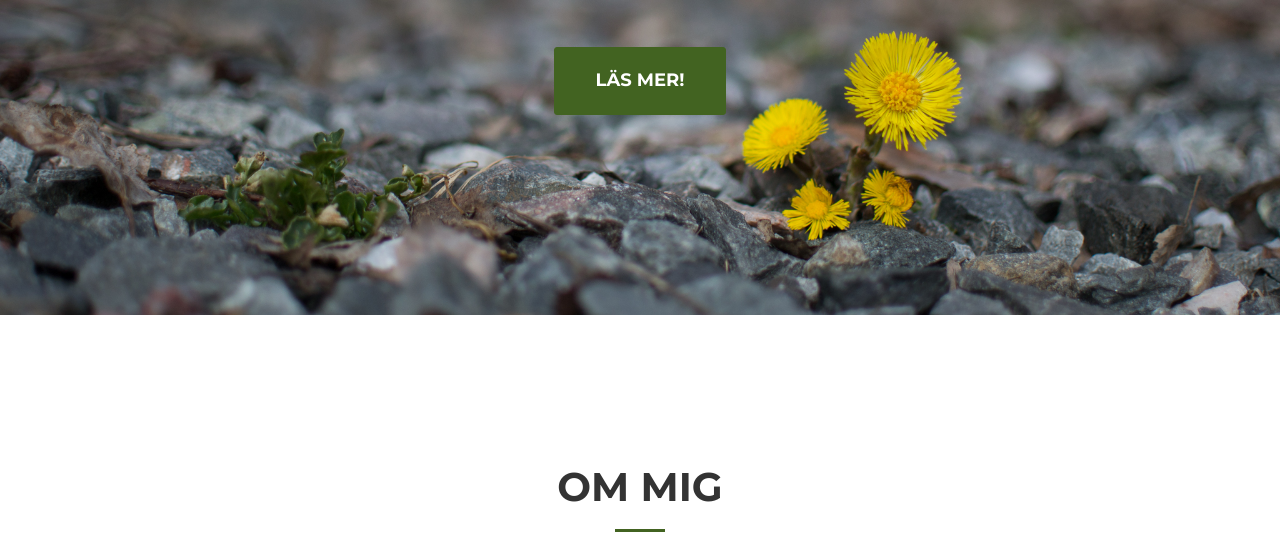
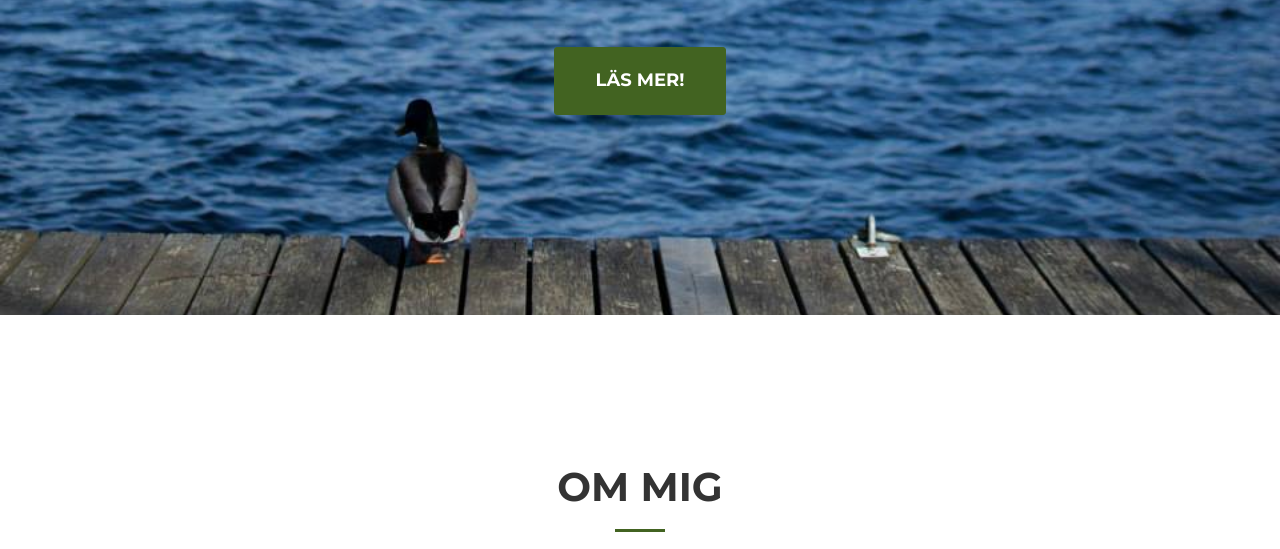
Before and after one commit to myrydberg/myrydberg.github.io, a website: page cv/index.html in a window 1280 px wide. Shown: the part 428-977 px from the top of the page. Drawn offline with nearby package versions, Linux system fonts and the light colour scheme; a web font is replaced by a local one.

Commit message:
test background

```diff
--- a/cv/css/agency.css
+++ b/cv/css/agency.css
@@ -234,7 +234,7 @@ fieldset[disabled] .btn-xl.active {
   }
 }
 header {
-  background-image: url('../img/header-bg.jpg');
+  background-image: url('../img/duck.jpg');
   background-repeat: no-repeat;
   background-attachment: scroll;
   background-position: center center;
```
